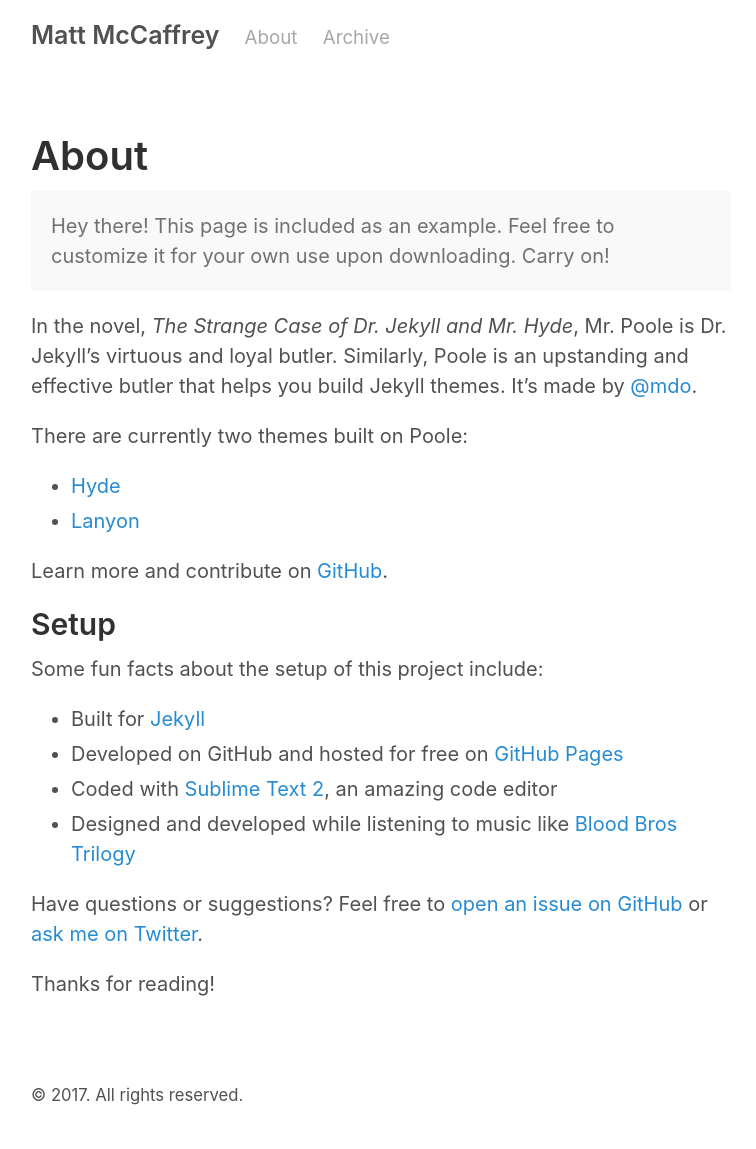
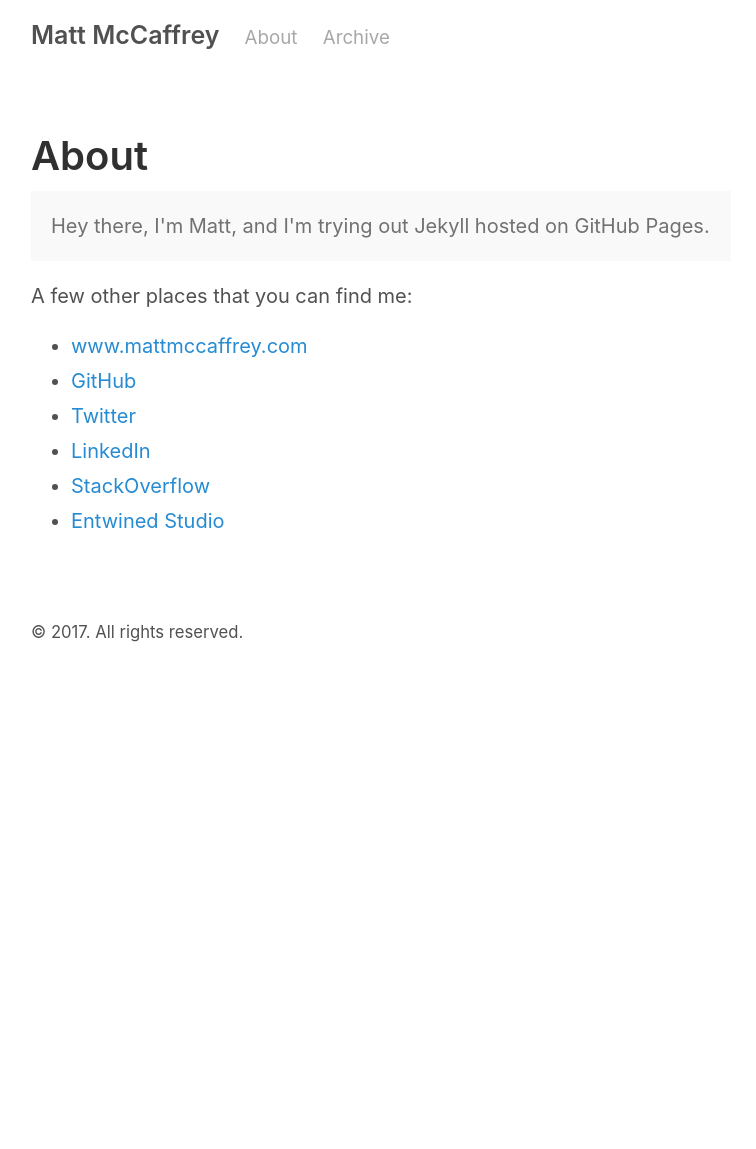
Before and after one commit to mmccaff/mmccaff.github.io, a Jekyll site: the page built from about.md, in a window 1280 px wide. Shown: the whole page, without its empty margins (259-1015 px from the left). Built offline with Jekyll 4.4.1, drawn with Linux system fonts in a browser that asks for light colours; after the commit the page ends 900 px from its top, so only the background shows below that.

```diff
--- a/about.md
+++ b/about.md
@@ -4,27 +4,14 @@ title: About
 ---
 
 <p class="message">
-  Hey there! This page is included as an example. Feel free to customize it for your own use upon downloading. Carry on!
+  Hey there, I'm Matt, and I'm trying out Jekyll hosted on GitHub Pages.
 </p>
 
-In the novel, *The Strange Case of Dr. Jekyll and Mr. Hyde*, Mr. Poole is Dr. Jekyll's virtuous and loyal butler. Similarly, Poole is an upstanding and effective butler that helps you build Jekyll themes. It's made by [@mdo](https://twitter.com/mdo).
+A few other places that you can find me:
 
-There are currently two themes built on Poole:
-
-* [Hyde](http://hyde.getpoole.com)
-* [Lanyon](http://lanyon.getpoole.com)
-
-Learn more and contribute on [GitHub](https://github.com/poole).
-
-## Setup
-
-Some fun facts about the setup of this project include:
-
-* Built for [Jekyll](http://jekyllrb.com)
-* Developed on GitHub and hosted for free on [GitHub Pages](https://pages.github.com)
-* Coded with [Sublime Text 2](http://sublimetext.com), an amazing code editor
-* Designed and developed while listening to music like [Blood Bros Trilogy](https://soundcloud.com/maddecent/sets/blood-bros-series)
-
-Have questions or suggestions? Feel free to [open an issue on GitHub](https://github.com/poole/poole/issues/new) or [ask me on Twitter](https://twitter.com/mdo).
-
-Thanks for reading!
+* [www.mattmccaffrey.com](http://www.mattmccaffrey.com/)
+* [GitHub](https://github.com/mmccaff)
+* [Twitter](http://www.twitter.com/mmccaff/)
+* [LinkedIn](http://www.linkedin.com/pub/matt-mccaffrey/5/71a/278)
+* [StackOverflow](http://stackoverflow.com/users/1347817/mmccaff)
+* [Entwined Studio](http://www.entwinedstudio.com/)
```
Also changed, not shown: _posts/2016-01-01-whats-jekyll.md (+1 -0 lines), _posts/2016-01-02-example-content.md (+1 -0 lines), _posts/2016-01-03-introduction.md (+1 -0 lines), _posts/2017-04-18-hello-world.md (added, +9 -0 lines).
